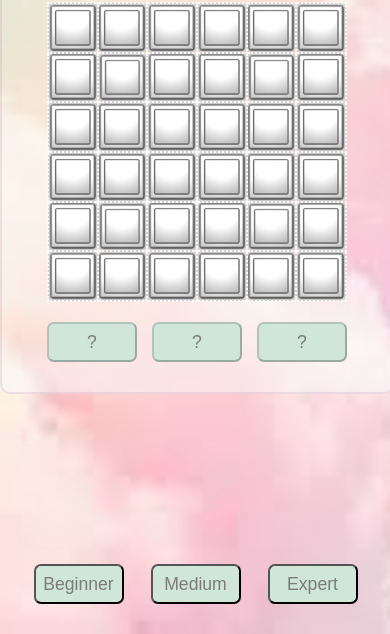
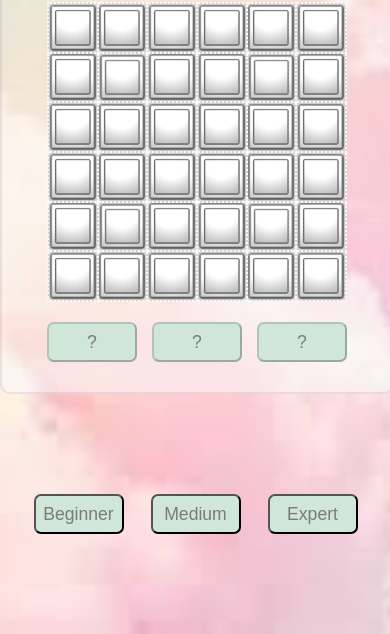
Before and after one commit to LevyHadas/mine-sweeper, a plain HTML site: page index.html in a window 390 px wide. Shown: the part 210-844 px from the top of the page. Drawn offline with Linux system fonts and the light colour scheme.

Commit message:
Small css change in mobile

```diff
--- a/css/main.css
+++ b/css/main.css
@@ -198,8 +198,8 @@ td {
     .levels-container {
         justify-content: space-around;
         width: 90vw;
-        position: fixed;
-        bottom: 30px;
+        position: absolute;
+        bottom: 100px;
         margin: 0 auto;
     }
     .header-container {
```
